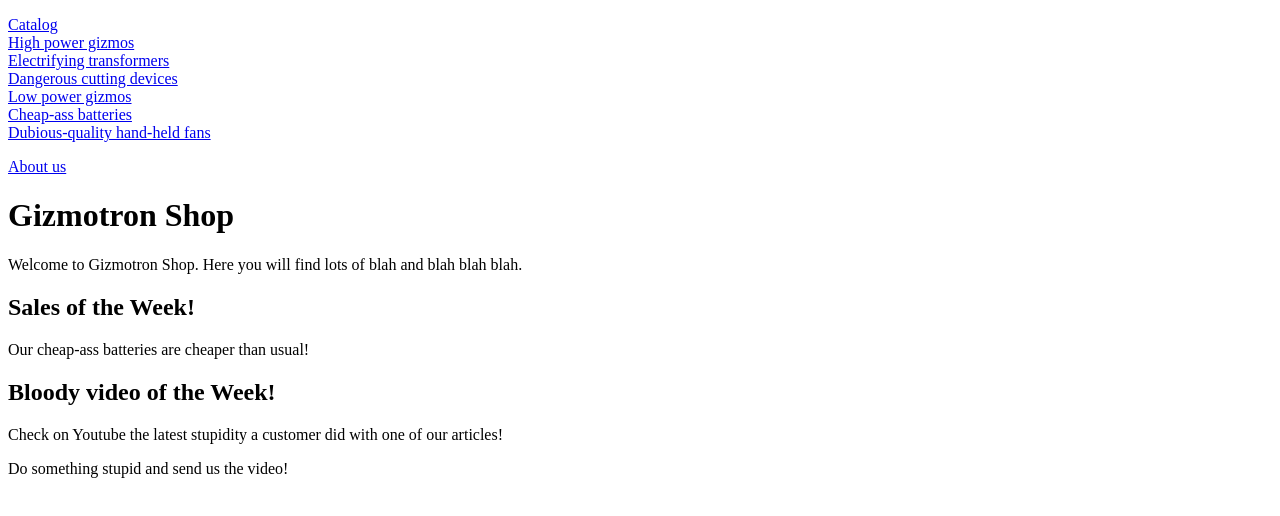
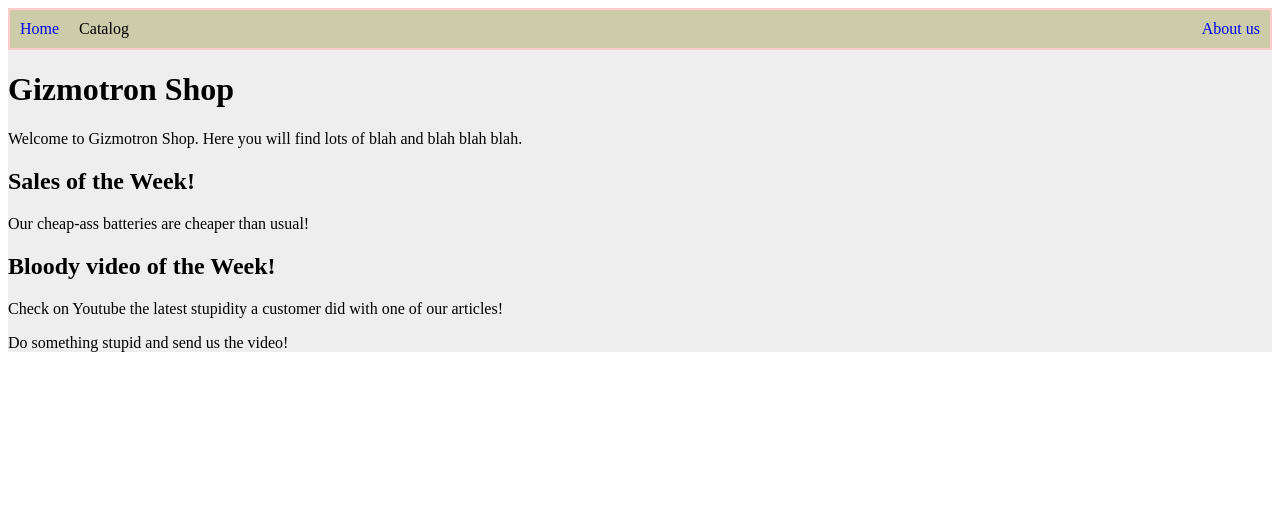
Before and after one commit to javcasas/css-challenges, a Vue app in the folder css-challenges/: page /#/menus in a window 1280 px wide. Shown: the top 516 px of the page. Built offline with nearby package versions, Linux system fonts and the light colour scheme.

Commit message:
Menus WIP

```diff
--- a/css-challenges/src/components/menus/index.vue
+++ b/css-challenges/src/components/menus/index.vue
@@ -1,12 +1,18 @@
 <template>
-  <div class="navigation-menu">
+  <div class="body">
     <nav>
       <ul class="left-menu">
         <li>
-          <a href="#">Catalog</a>
+          <a href="#">Home</a>
+        </li>
+        <li>
+          <a>Catalog</a>
           <ul>
             <li>
-              <a href="#">High power gizmos</a>
+              <a href="#">View full catalog</a>
+            </li>
+            <li>
+              <a>High power gizmos</a>
               <ul>
                 <li>
                   <a href="#">Electrifying transformers</a>
@@ -17,9 +23,9 @@
               </ul>
             </li>
             <li>
-              <a href="#">Low power gizmos</a>
+              <a>Low power gizmos</a>
               <ul>
-                <li>
+                <li class="active">
                   <a href="#">Cheap-ass batteries</a>
                 </li>
                 <li>
@@ -65,12 +71,84 @@ export default {
 <!-- Add "scoped" attribute to limit CSS to this component only -->
 <style lang="scss" scoped>
 
+$general-background: #eee;
+$nav-background: #cca;
+$nav-border: #fcc;
+$nav-active: red;
+$subnav-background: white;
+$subnav-border: #ccc;
+$subnav-active: red;
+
+
+.body {
+  background-color: $general-background;
+}
+
 nav {
+  border: 2px solid $nav-border;
+  background-color: $nav-background;
+  padding: 0px;
+
+  // General behaviour
   ul {
+    display: inline-block;
     list-style-type: none;
     padding: 0;
+    margin: 0;
+
+    & > li {
+      display: inline-block;
+      position: relative;
+
+      & > a {
+        padding: 10px;
+        display: block;
+        text-decoration: none;
+      }
+
+      & > ul {
+        width: 200px;
+        position: absolute;
+        display: none;
+        padding: 5px;
+        border-radius: 5px;
+        border: 1px solid $subnav-border;
+        & > li {
+          width: 100%;
+        }
+      }
+
+      &:hover > ul {
+        display: block;
+      }
+    }
+  }
+  ul.right-menu {
+    float: right;
+  }
+
+  // 1st level behaviour
+  & > ul {
+    & > li {
+    }
+  }
+
+  // 2nd level behaviour
+  & > ul > li > ul {
+    background-color: $subnav-background;
+    & > li:not(:last-child) {
+      border-bottom: 1px solid $subnav-border;
+    }
+  }
+
+  // 3rd level behaviour
+  & > ul > li > ul > li > ul {
+    top: 0;
+    left: 100%;
+    background-color: $subnav-background;
+    & > li:not(:last-child) {
+      border-bottom: 1px solid $subnav-border;
+    }
   }
 }
-
-
 </style>
```
